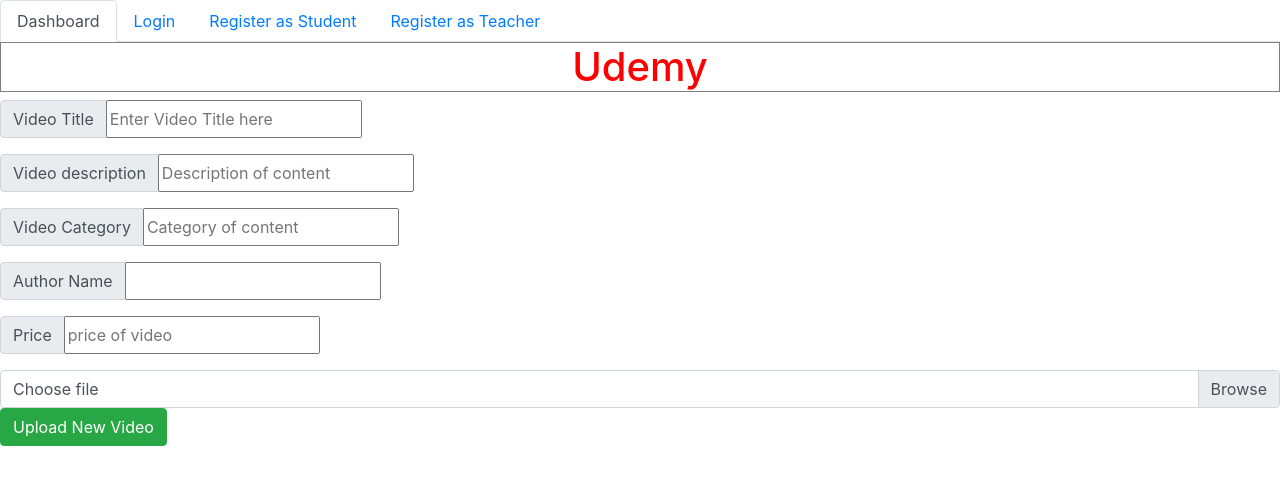
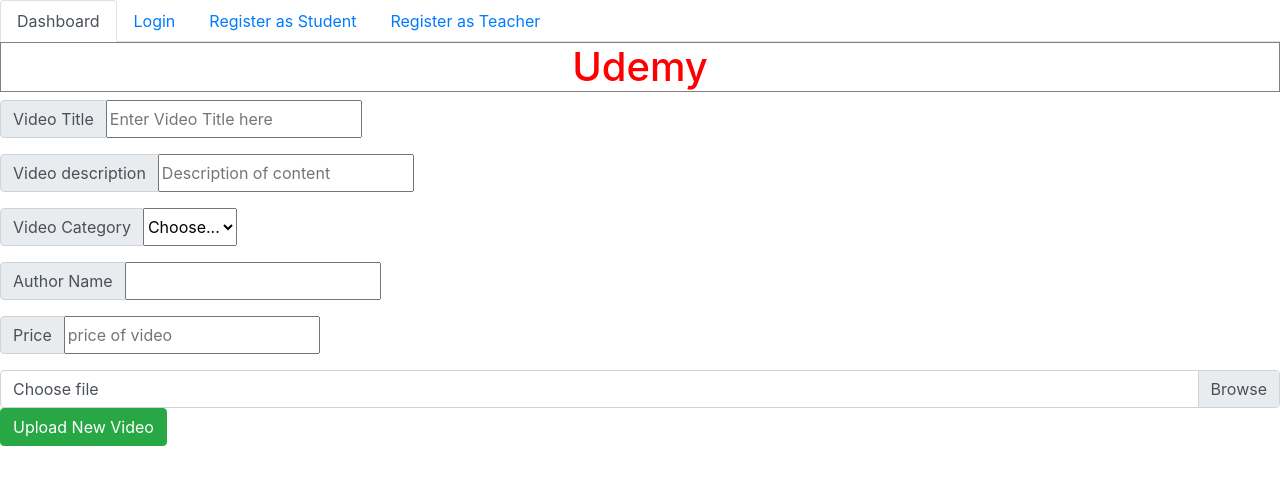
Before and after one commit to himanshugupta0158/Udemy_Copy, a Django app: page /upload/ in a window 1280 px wide. Shown: the top 485 px of the page. Run offline with Django 3.2, Linux system fonts and the light colour scheme; some libraries are stand-ins or nearby versions.

Commit message:
category input dropdown

```diff
--- a/courses/templates/courses/upload.html
+++ b/courses/templates/courses/upload.html
@@ -21,7 +21,14 @@
     <div class="input-group-prepend">
  <span class="input-group-text">Video Category</span>
     </div>
-    <input type="text" name="category" placeholder="Category of content">
+    {% comment %} <input type="text" name="category" placeholder="Category of content"> {% endcomment %}
+    <select name="category" >
+        <option selected>Choose...</option>
+        <option>Python</option>
+        <option>Java</option>
+        <option>Kotlin</option>
+        <option>Other</option>
+      </select>
   </div>
 
   <div class="input-group mb-3">
@@ -40,9 +47,11 @@
   </div>
 
 <div class="custom-file">
-    <input type="file" name="video" accept="/video/*" class="custom-file-input" id="customFile"> <br>
+    <input type="file" name="video" accept="/video/*" class="custom-file-input" id="customFile" > <br>
     <label class="custom-file-label" for="customFile">Choose file</label>
   </div>
+
+
     <button type="submit" class="btn btn-success"> Upload New Video </button>
 
 </form>
```
